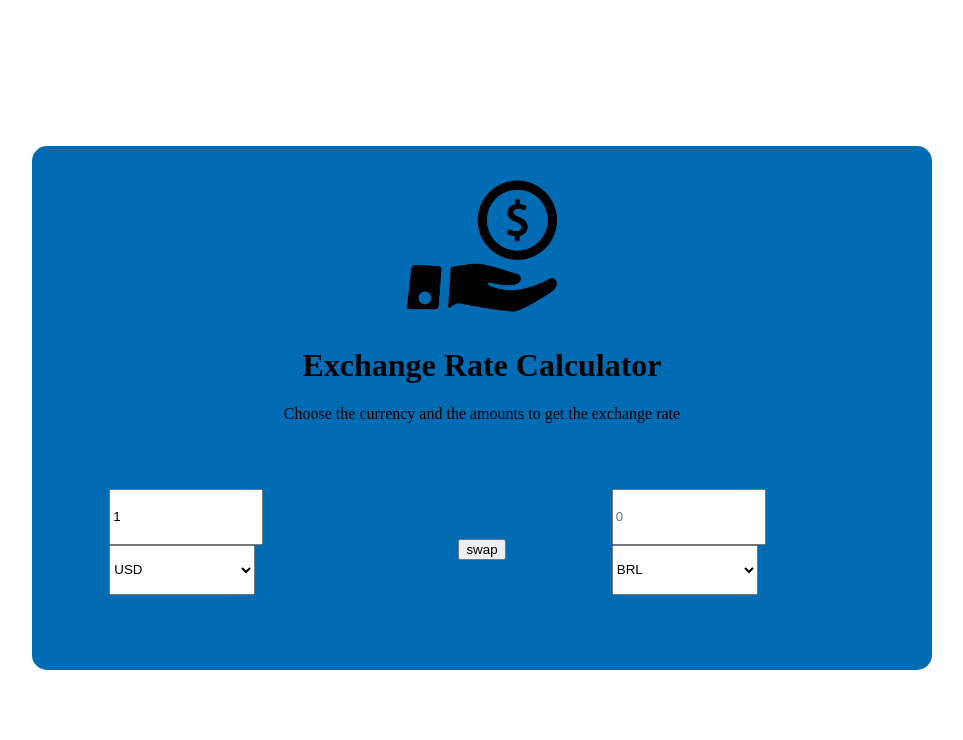
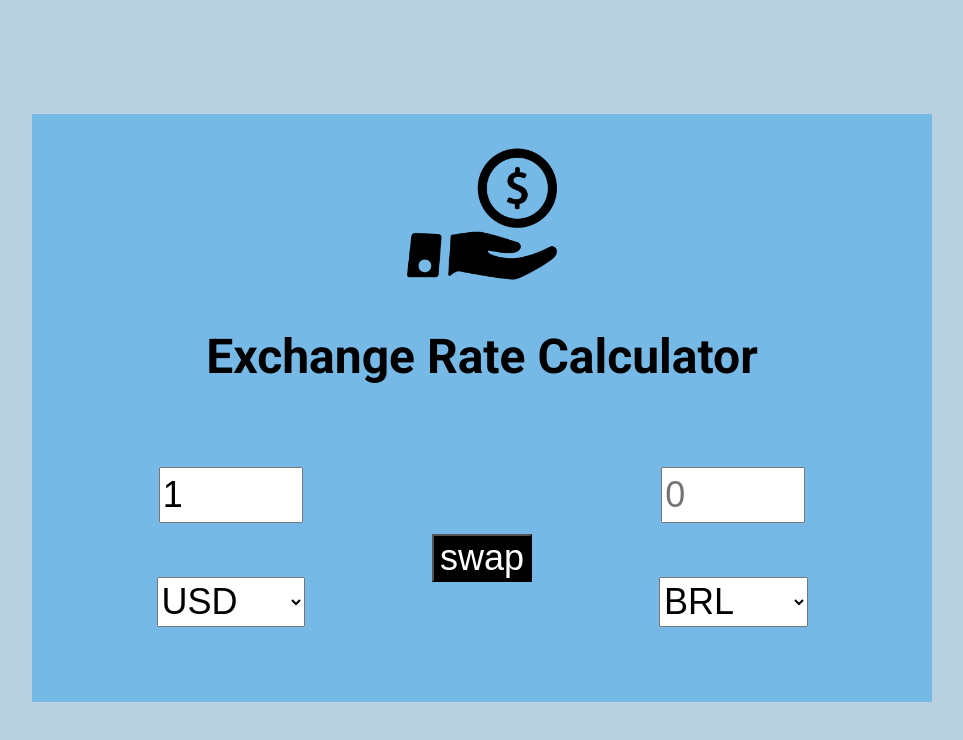
Before and after one commit to Tony-Kaizen/currency-exchange-calculator, a plain HTML site: page index.html in a window 1280 px wide. Shown: the whole page, without its empty margins (158-1121 px from the left). Drawn offline with Linux system fonts and the light colour scheme; no server answers.

Commit message:
updated styles

```diff
--- a/JS/app.js
+++ b/JS/app.js
@@ -21,10 +21,9 @@ function Calculate() {
   fetch(`https://v6.exchangerate-api.com/v6/9a9f8d425a73280170c37c31/latest/${currencyOne}`)
     .then(res => res.json())
     .then(data => {
-      // console.log(data);
       const rate = data.conversion_rates[currencyTwo];
 
-      rateEl.innerText = `1 ${currencyOne} = ${rate} ${currencyTwo}`;
+      rateEl.innerText = `1 ${currencyOne} = ${rate.toFixed(2)} ${currencyTwo}`;
 
       numberElTwo.value = (numberElOne.value * rate).toFixed(2);
     });
--- a/index.html
+++ b/index.html
@@ -14,7 +14,6 @@
     <div class="title__container">
       <img class="money-img" src="/IMG/69881.png" alt="">
       <h1>Exchange Rate Calculator</h1>
-      <p>Choose the currency and the amounts to get the exchange rate</p>
     </div>
 
     <div class="app-box">
--- a/styles.css
+++ b/styles.css
@@ -1,8 +1,31 @@
+@import url('https://fonts.googleapis.com/css2?family=Roboto:wght@100;400;500;700&display=swap');
+
 body {
   display: grid;
   place-items: center;
   height: 100vh;
   overflow: hidden;
+  font-family: 'Roboto', sans-serif;
+  font-size: 1.5em;
+  background: #B8D0E0;
+}
+
+section {
+  width: 33%;
+  display: flex;
+  flex-direction: column;
+  align-items: center;
+}
+
+input, select {
+  height: 50px;
+  width: 60%;
+  font-size: 1.5em;
+}
+
+input {
+  margin-bottom: 1.5em;
+  width: 55%;
 }
 
 .container {
@@ -12,8 +35,7 @@ body {
   justify-content: center;
   width: 750px;
   padding: 25px 75px 75px 75px;
-  background-color: #016CB3;
-  border-radius: 15px;
+  background-color: #77B9E6;
 }
 
 .title__container {
@@ -32,15 +54,24 @@ body {
   justify-content: space-between;
 }
 
-section {
-  width: 33%;
+.currency {
   display: flex;
   flex-direction: column;
   align-items: center;
   justify-content: center;
 }
 
-input, select {
-  height: 50px;
-  width: 60%;
+.rate {
+  margin-bottom: 2.5em;
 }
+
+.rate p {
+  font-size: 1.2em;
+  margin: .25em 0 0 0;
+}
+
+#swap {
+  font-size: 1.5em;
+  background: #000;
+  color: #fff;
+}
```
Also changed, not shown: JS/exchange.js (deleted).
